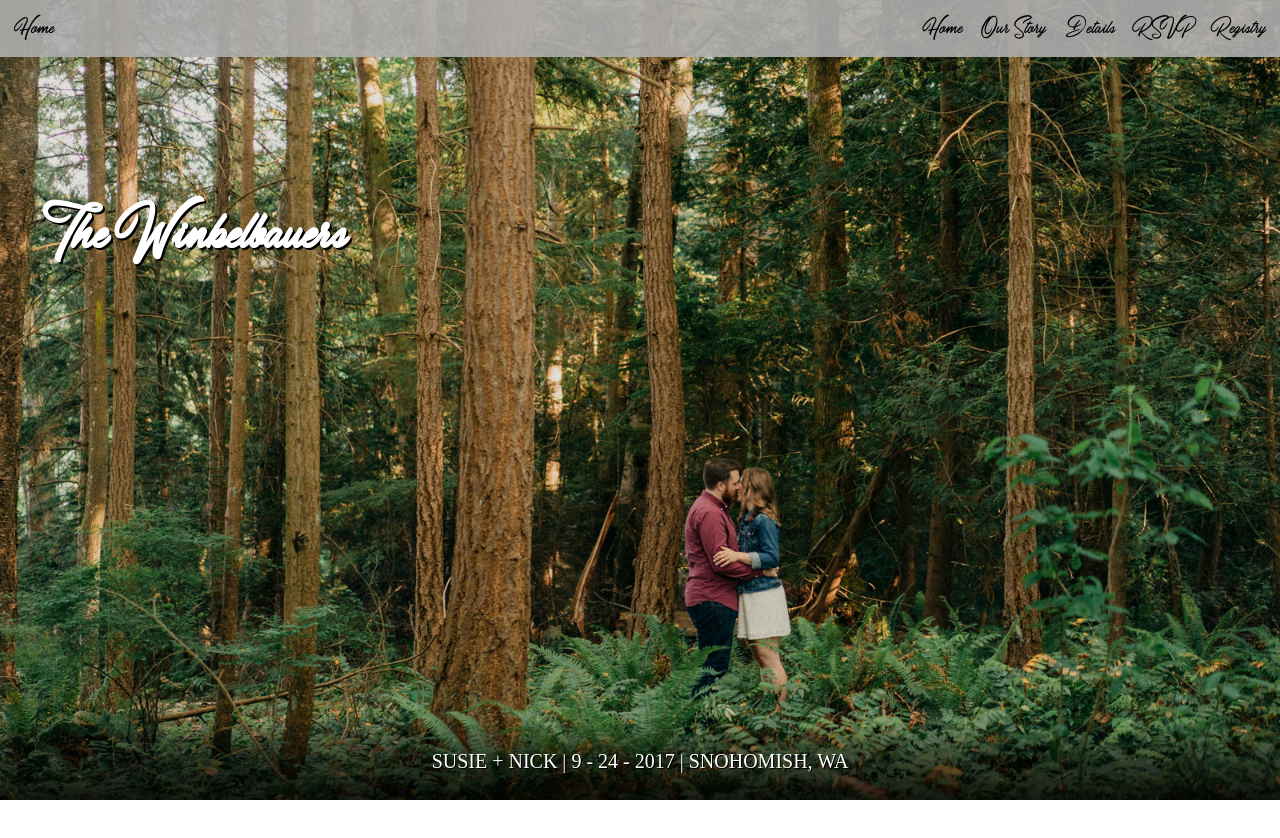
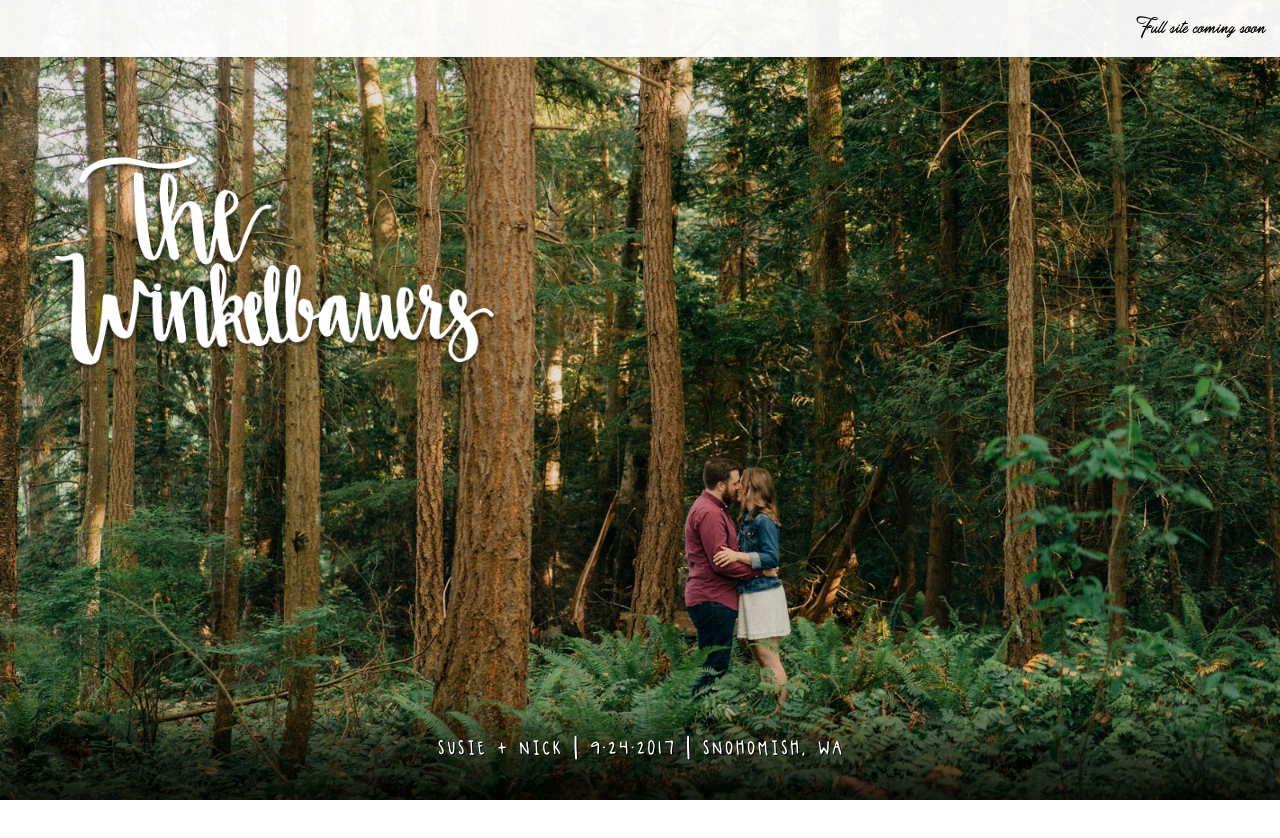
Before and after one commit to nwinkelbauer/weddingbauer, a website: page index.html in a window 1280 px wide. After the commit the page ends 800 px from the top, so only its background shows below. Drawn offline with nearby package versions, Linux system fonts and the light colour scheme.

Commit message:
placeholder site ready to push

```diff
--- a/index.html
+++ b/index.html
@@ -16,15 +16,18 @@
 <header role="banner">
   <div id="header" class="active" role="navigation">
 
-    <a tabindex="-1" class="home" href="http://www.thewinkelbauers.com">Home</a>
+    <a tabindex="-1" class="home" href="http://www.thewinkelbauers.com">
+    	<img src="assets/winkelbauers-long.png" alt="Home" height="25px"/>
+    </a>
 
     <div tabindex="-1">
       <ul>
-        <li><a href="#home">Home</a></li>
+      	<li><a href="">Full site coming soon</a></li>
+        <!-- <li><a href="#home">Home</a></li>
         <li><a href="#story">Our Story</a></li>
         <li><a href="#details">Details</a></li>
         <li><a href="#RSVP">RSVP</a></li>
-        <li><a href="#registry">Registry</a></li>
+        <li><a href="#registry">Registry</a></li> -->
       </ul>
     </div>
     <!-- <button id="campaign-expand">Toggle menu
@@ -43,9 +46,14 @@
 <div id="home">
 	<div>
 		<!-- logo & save the date text -->
-		<h1>The Winkelbauers</h1>
+		<h1>
+			<a href="">
+				<img src="assets/winkelbauers-white.png" alt="The Winkelbauers" width="450px"/>
+			</a>
+		</h1>
+
 		<div class="save-the-date">
-			<p>SUSIE + NICK | 9 - 24 - 2017 | SNOHOMISH, WA</p>
+			<p>SUSIE + NICK | 9-24-2017 | SNOHOMISH, WA</p>
 		</div>
 	</div>
 </div>
--- a/less/style.less
+++ b/less/style.less
@@ -3,6 +3,13 @@
   font-style: normal;
   font-weight: 400;
   src: url('assets/carolina-mountains.ttf') format('truetype');
+  //unicode-range: U+0000-00FF, U+0131, U+0152-0153, U+02C6, U+02DA, U+02DC, U+2000-206F, U+2074, U+20AC, U+2212, U+2215;
+}
+@font-face {
+  font-family: 'Weddingbauer';
+  font-style: normal;
+  font-weight: 400;
+  src: url('assets/Weddingbauer.ttf') format('truetype');
   //unicode-range: U+0000-00FF, U+0131, U+0152-0153, U+02C6, U+02DA, U+02DC, U+2000-206F, U+2074, U+20AC, U+2212, U+2215;
 }
 
@@ -13,7 +20,7 @@ body {
 #header {
 	z-index: 10;
 	width: 100%;
-	background-color: rgba(175, 175, 175, 0.9);
+	background-color: rgba(255, 255, 255, .95);
 	position: fixed;
 	top: 0;
 	left: 0;
@@ -25,8 +32,9 @@ body {
 		font-size: 20px;
 		&.home {
 			float: left;
-	    	margin: 16px 15px;
-	    	display: block;
+	    	margin: 12px 15px;
+	    	// display: block;
+	    	display: none;
 		}
 		&:not(.home):hover,
 		&:not(.home):active,
@@ -55,18 +63,18 @@ body {
 	position: absolute;
 
 	h1{
-		margin: 200px 0 0 50px;
-	    font-family: 'Carolina Mountains';
-	    font-size: 55px;
-	    color: white;
-	    text-shadow: 2px 2px black;
+		margin: 150px 0 0 50px;
+	    // font-family: 'Carolina Mountains';
+	    // font-size: 55px;
+	    // color: white;
+	    // text-shadow: 2px 2px black;
 	}
 
 	div.save-the-date {
 		position: absolute;
 		bottom: 0;
 		width: 100%;
-		height: 80px;
+		height: 100px;
 		background: none;
 	    background: -webkit-linear-gradient(rgba(0,0,0,0.0), rgba(0,0,0,0.5), rgba(0,0,0,0.8));
 	    background: -o-linear-gradient(rgba(0,0,0,0.0), rgba(0,0,0,0.5), rgba(0,0,0,0.8));
@@ -75,7 +83,8 @@ body {
 		p {
 			width: 100%;
 		    margin-top: 30px;
-		    font-size: 20px;
+		    font-size: 40px;
+		    font-family: 'Weddingbauer';
 			color: white;
 			text-shadow: 1px 1px black;
 			text-align: center;
@@ -90,7 +99,7 @@ body {
 }
 
 #story {
-	height: 200px;
+	//height: 200px;
 	width: 100%;
 	position: relative;
 }
--- a/style.dev.css
+++ b/style.dev.css
@@ -3,6 +3,12 @@
   font-style: normal;
   font-weight: 400;
   src: url('assets/carolina-mountains.ttf') format('truetype');
+}
+@font-face {
+  font-family: 'Weddingbauer';
+  font-style: normal;
+  font-weight: 400;
+  src: url('assets/Weddingbauer.ttf') format('truetype');
 }
 body {
   margin: 0;
@@ -10,7 +16,7 @@ body {
 #header {
   z-index: 10;
   width: 100%;
-  background-color: rgba(175, 175, 175, 0.9);
+  background-color: rgba(255, 255, 255, 0.95);
   position: fixed;
   top: 0;
   left: 0;
@@ -23,8 +29,8 @@ body {
 }
 #header a.home {
   float: left;
-  margin: 16px 15px;
-  display: block;
+  margin: 12px 15px;
+  display: none;
 }
 #header a:not(.home):hover,
 #header a:not(.home):active,
@@ -49,17 +55,13 @@ body {
   position: absolute;
 }
 #home h1 {
-  margin: 200px 0 0 50px;
-  font-family: 'Carolina Mountains';
-  font-size: 55px;
-  color: white;
-  text-shadow: 2px 2px black;
+  margin: 150px 0 0 50px;
 }
 #home div.save-the-date {
   position: absolute;
   bottom: 0;
   width: 100%;
-  height: 80px;
+  height: 100px;
   background: none;
   background: -webkit-linear-gradient(rgba(0, 0, 0, 0), rgba(0, 0, 0, 0.5), rgba(0, 0, 0, 0.8));
   background: -o-linear-gradient(rgba(0, 0, 0, 0), rgba(0, 0, 0, 0.5), rgba(0, 0, 0, 0.8));
@@ -69,7 +71,8 @@ body {
 #home div.save-the-date p {
   width: 100%;
   margin-top: 30px;
-  font-size: 20px;
+  font-size: 40px;
+  font-family: 'Weddingbauer';
   color: white;
   text-shadow: 1px 1px black;
   text-align: center;
@@ -80,7 +83,6 @@ body {
   width: 100%;
 }
 #story {
-  height: 200px;
   width: 100%;
   position: relative;
 }
```
Also changed, not shown: assets/winkelbauers-long.png (added), assets/winkelbauers-white.png (added), style.css, 1 other file.
